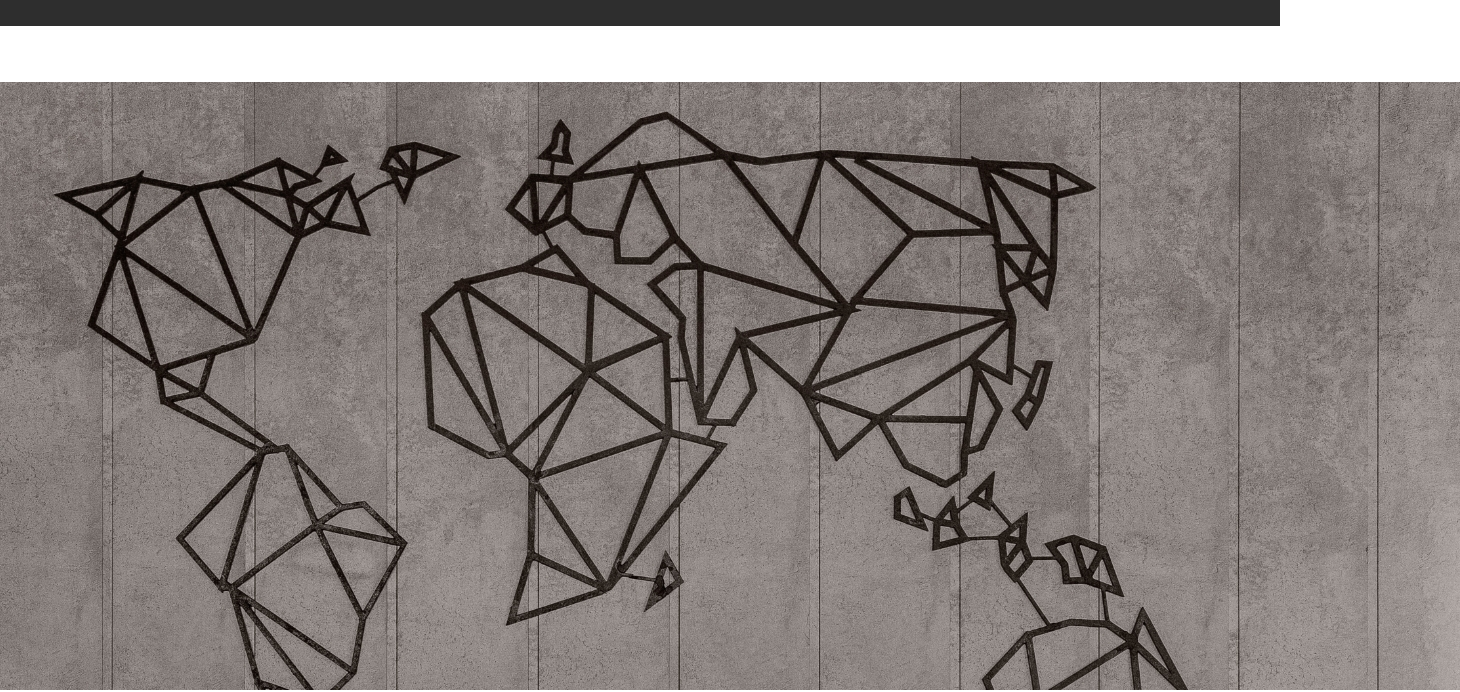
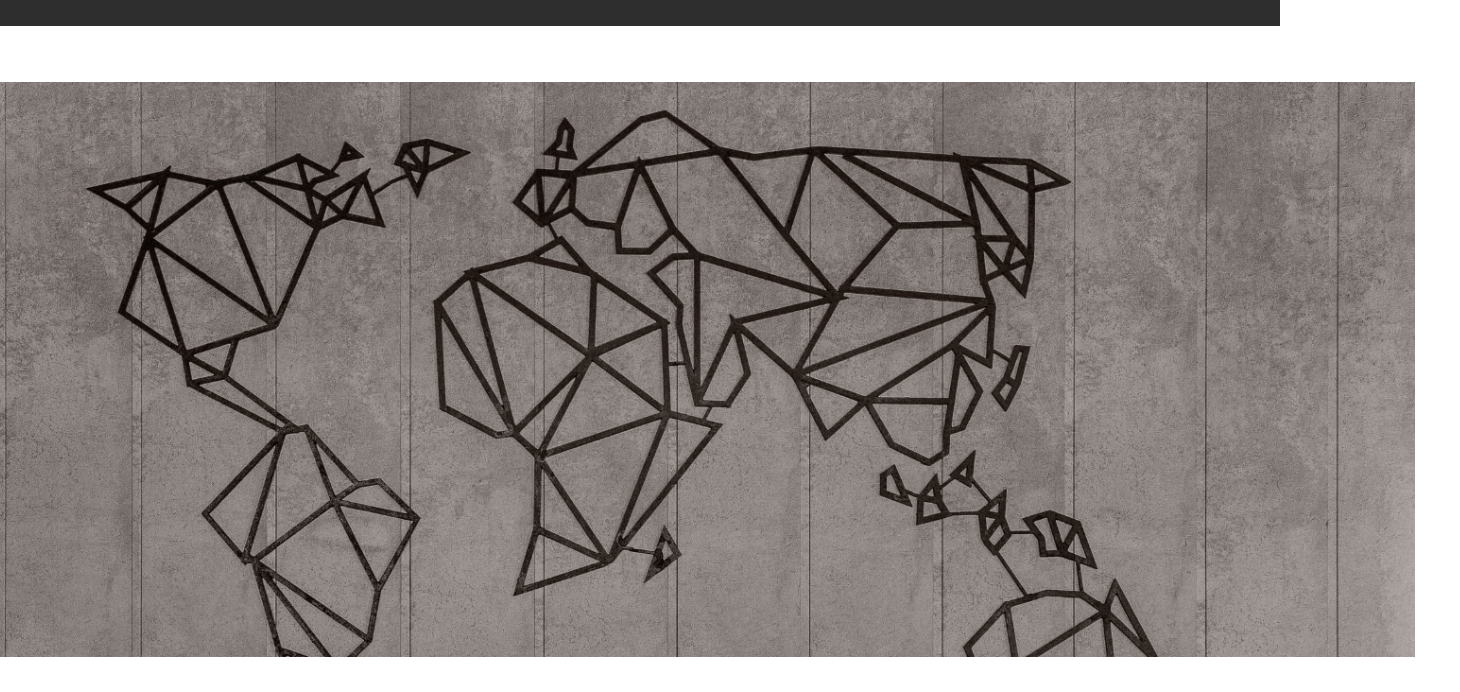
Before and after one commit to MercerGA/Task-9, a plain HTML site: page index.html in a window 1280 px wide. Shown: the part 130-822 px from the top of the page, 1460 px wide, since content can reach past the window. Drawn offline with Linux system fonts and the light colour scheme.

Commit message:
Can't fix background taking up too much space

```diff
--- a/css/style.css
+++ b/css/style.css
@@ -39,6 +39,11 @@
     margin-top: 212px;
     display: flex;
     justify-content: center;
+    align-items: center;
+    width: 100%;
+}
+.img {
+    width: 1550px;
 }
 /* Section */
 .form-wraper {
--- a/index.html
+++ b/index.html
@@ -30,7 +30,7 @@
         </header>
         <section>
             <div class="background">
-                <img src="img/background.jpg" alt="background">
+                <img src="img/background.jpg" alt="background" class="img">
             </div>
         </section>
         <section>
```
